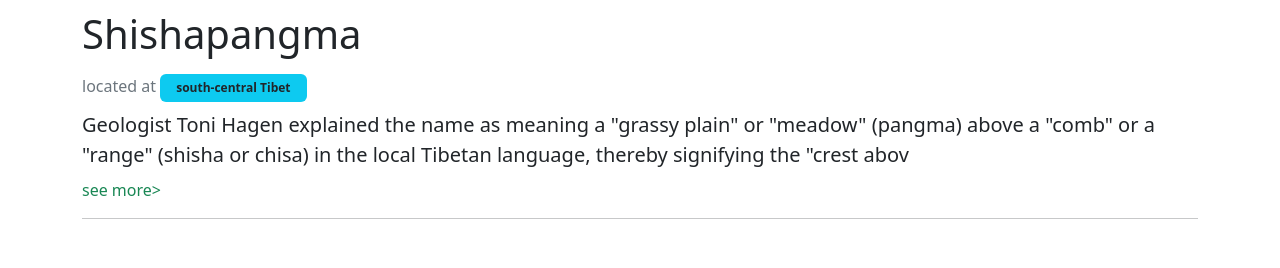
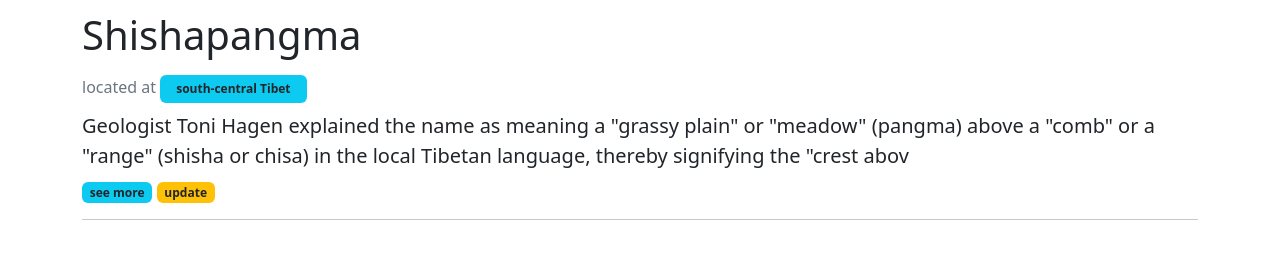
Before and after one commit to JosephRidge/Django101-FlowGPT, a Django app: page /firstApp/read-mountains in a window 1280 px wide. Shown: the part 3230-3498 px from the top of the page. Before the commit the page ends 3449 px from the top, so only its background shows below. Run offline with Django 5.2, Linux system fonts and the light colour scheme; data comes from the database, SQL or seed files in the repository; both versions use the stored data as it was after the commit.

Commit message:
CREATE | READ ALL | READ ONE | UPDATE

```diff
--- a/projectFlow/firstApp/templates/firstApp/mountains.html
+++ b/projectFlow/firstApp/templates/firstApp/mountains.html
@@ -8,7 +8,8 @@
     <img src="{{mountain.image}}" alt="image of mountain" class="my-2 rounded ">
     <div class="display-6 mb-3 mt-1">{{mountain.name}}</div> <span class= "fs-6 fw-light text-secondary">located at</span> <span class="badge bg-info text-dark px-3 py-2"> {{mountain.location}}</span>
     <p class="lead my-2">{{mountain.description }}</p>
-    <a href="{% url 'readOneMountain' mountain.id  %}" class="text-decoration-none text-success">see more> </a>
+    <a href="{% url 'readOneMountain' mountain.id  %}" class="text-decoration-none text-dark badge bg-info">see more </a>
+    <a href="{% url 'updateMountain' mountain.id  %}" class="text-decoration-none  text-dark badge bg-warning">update </a>
 
     <hr>
     {% endfor %}
--- a/projectFlow/firstApp/urls.py
+++ b/projectFlow/firstApp/urls.py
@@ -1,15 +1,16 @@
 from django.urls import path
 from . import views
 
-"""
+'''
     OBJECTIVE:
     Create a CRUD application, Create..Read..Update..Delete
     - target will be Mountain table
-"""
+'''
 urlpatterns = [
-    path('', views.home),
-    path('market', views.market),
-    path('create-mountain', views.createMountain, name="createMountain"),
-    path('read-mountains', views.readMountains, name="readMountains"),
-    path('read-one-mountain/<str:pk>', views.readOneMountain, name="readOneMountain"),
+    path('', views.home, name='home'),
+    path('market', views.market, name='market'),
+    path('create-mountain', views.createMountain, name='createMountain'),
+    path('read-mountains', views.readMountains, name='readMountains'),
+    path('read-one-mountain/<str:pk>', views.readOneMountain, name='readOneMountain'),
+    path('update-one-mountain/<str:pk>', views.updateMountain, name='updateMountain'),
     ]
--- a/projectFlow/firstApp/views.py
+++ b/projectFlow/firstApp/views.py
@@ -42,3 +42,22 @@ def readOneMountain(request, pk):
     mountain = Mountain.objects.get(id = pk)
     context ={"mountain":mountain}
     return render(request,"firstApp/mountain.html", context)
+
+def updateMountain(request,pk):
+    """
+    - fetch the mountain details
+    - create the mountain form instance
+    - pass the instance of the mountain to the mountain form
+    - update mountain
+    """
+    mountain = Mountain.objects.get(id = pk )
+    form = MountainForm(instance = mountain)
+
+    if request.method == "POST":
+        form = MountainForm(request.POST, instance= mountain)
+        if form.is_valid():
+            form.save()
+            return redirect("readMountains")
+
+    context = {"form": form}
+    return render(request, "firstApp/form.html", context)
```
Also changed, not shown: projectFlow/db.sqlite3.
